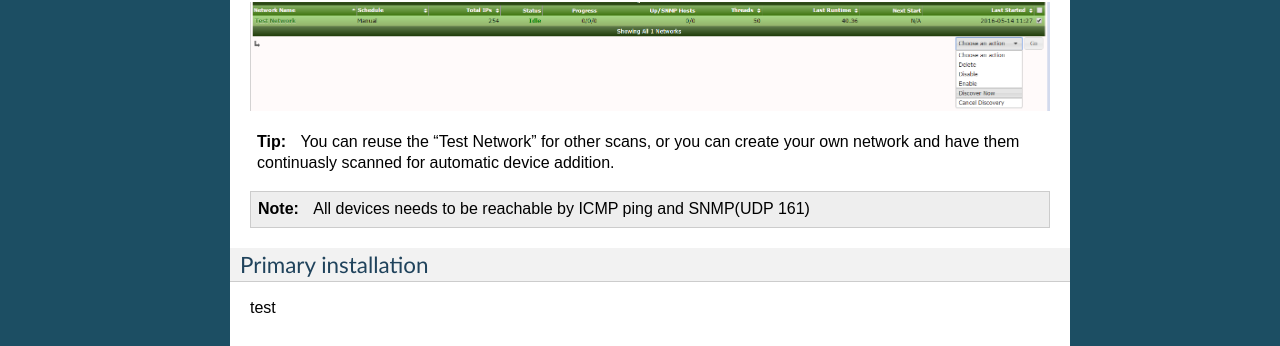
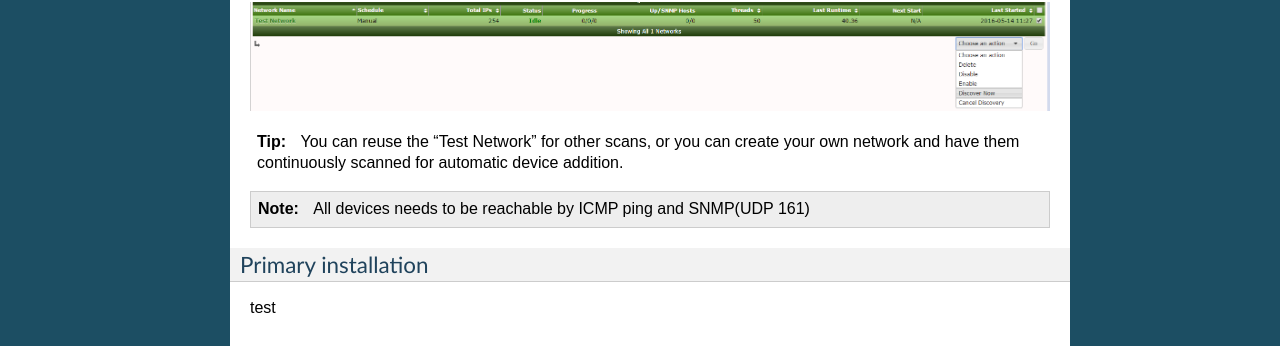
Before and after one commit to RedvsGreen-org/Docs, a Sphinx documentation site: the page built from docs/source/addingfirstnetwork.rst, in a window 1280 px wide. Shown: the part 555-901 px from the top of the page. Built offline with Sphinx 7.4.7, drawn with Linux system fonts in a browser that asks for light colours.

Commit message:
Update addingfirstnetwork.rst

```diff
--- a/docs/source/addingfirstnetwork.rst
+++ b/docs/source/addingfirstnetwork.rst
@@ -24,7 +24,7 @@ Open "Test Network" and change it to reflect the network you will scan. After yo
 
 .. image:: ../../images/snmptoptions.png
 
-.. Tip:: You can reuse the "Test Network" for other scans, or you can create your own network and have them continuasly scanned for automatic device addition.
+.. Tip:: You can reuse the "Test Network" for other scans, or you can create your own network and have them continuously scanned for automatic device addition.
 
 .. Note:: All devices needs to be reachable by ICMP ping and SNMP(UDP 161)
 
```
